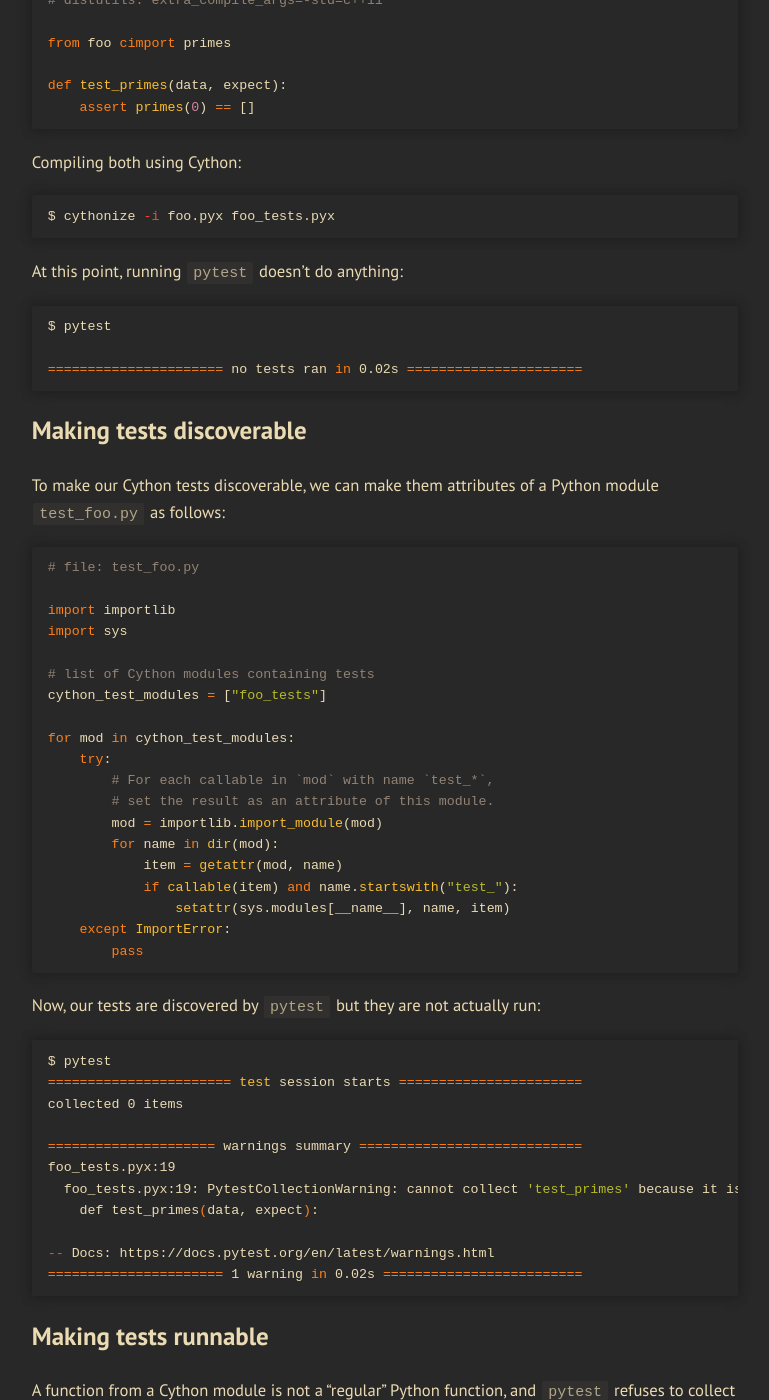
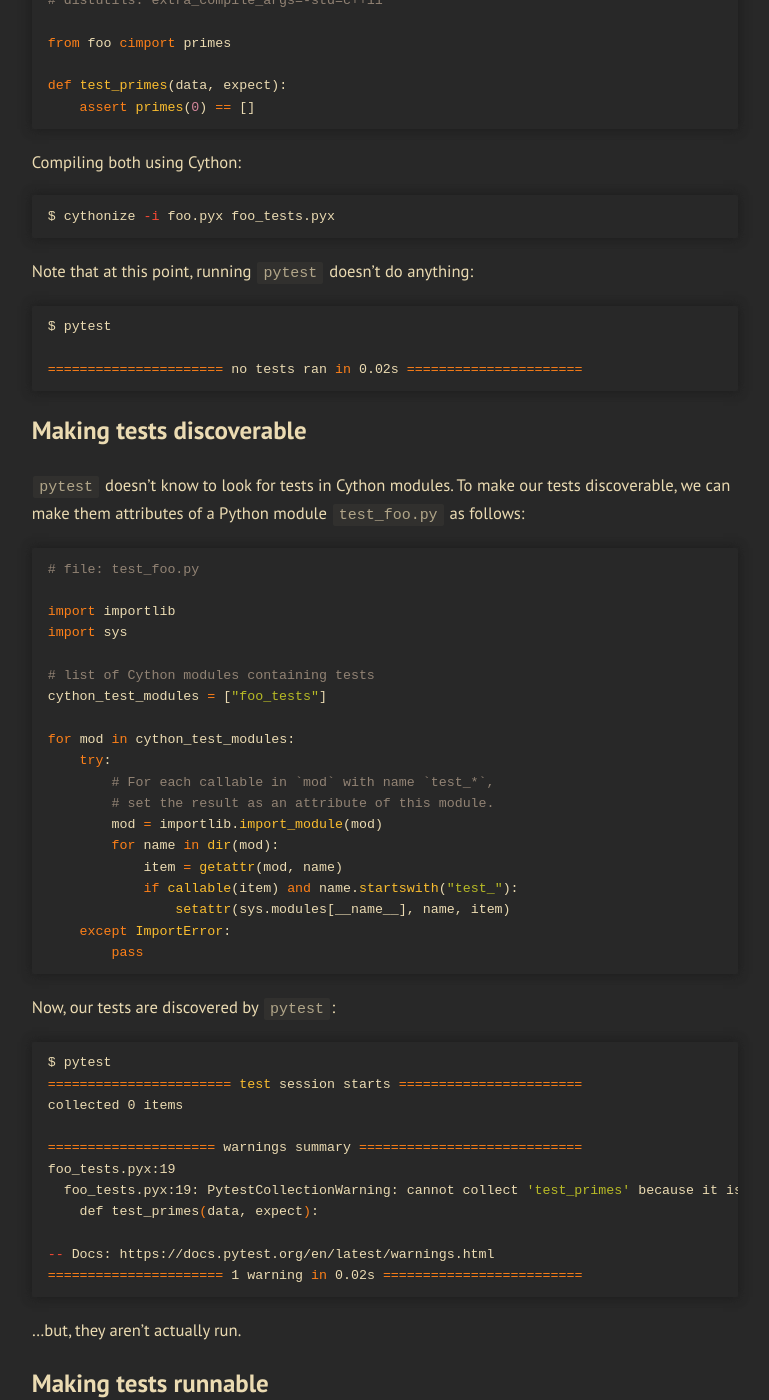
Before and after one commit to shwina/shwina.github.io, a Jekyll site: the page built from _posts/2020-08-13-cython-testing.md, in a window 1280 px wide and 1400 px high, scrolled down 1517 px. Shown: the whole window, without its empty margins (255-1024 px from the left). Built offline with Jekyll 4.4.1, drawn with Linux system fonts in a browser that asks for light colours.

Commit message:
More reorg

````diff
--- a/_posts/2020-08-13-cython-testing.md
+++ b/_posts/2020-08-13-cython-testing.md
@@ -77,7 +77,7 @@ Compiling both using Cython:
 $ cythonize -i foo.pyx foo_tests.pyx
 ```
 
-At this point, running `pytest` doesn't do anything:
+Note that at this point, running `pytest` doesn't do anything:
 
 ```bash
 $ pytest
@@ -87,8 +87,10 @@ $ pytest
 
 ## Making tests discoverable
 
-To make our Cython tests discoverable, we can make them attributes of a
-Python module `test_foo.py` as follows:
+`pytest` doesn't know to look for tests in Cython modules.
+To make our tests discoverable,
+we can make them attributes of a Python module
+`test_foo.py` as follows:
 
 ```python
 # file: test_foo.py
@@ -112,7 +114,8 @@ for mod in cython_test_modules:
         pass
 ```
 
-Now, our tests are discovered by `pytest` but they are not actually run:
+Now, our tests are discovered by `pytest`:
+
 
 ```bash
 $ pytest
@@ -127,6 +130,8 @@ foo_tests.pyx:19
 -- Docs: https://docs.pytest.org/en/latest/warnings.html
 ====================== 1 warning in 0.02s =========================
 ```
+
+...but, they aren't actually run.
 
 ## Making tests runnable
 
````
